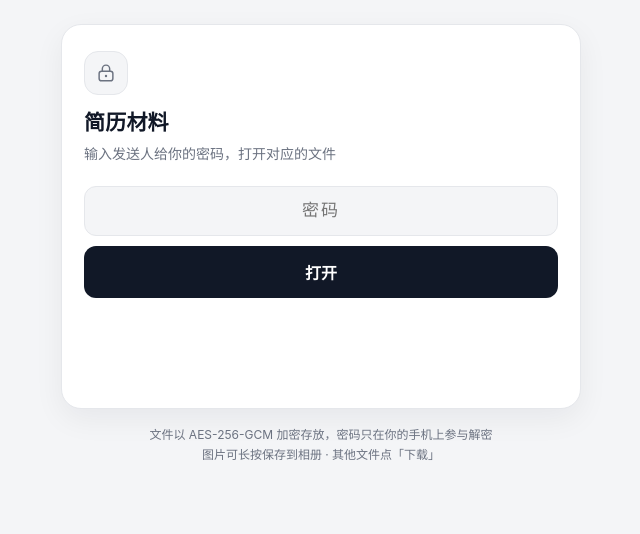
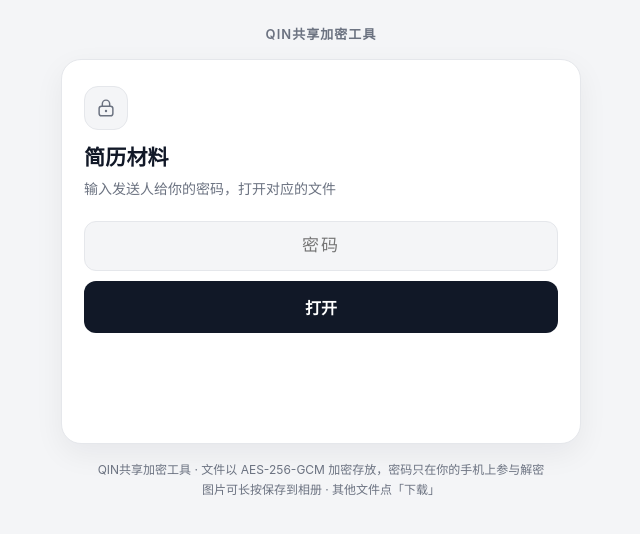
Before and after one commit to ZakChin/qr-share, a plain HTML site: page s/j9g6qb/index.html in a window 1280 px wide. Shown: the whole page, without its empty margins (319-959 px from the left). Drawn offline with Linux system fonts and the light colour scheme.

Commit message:
pages: brand j9g6qb

```diff
--- a/s/j9g6qb/index.html
+++ b/s/j9g6qb/index.html
@@ -7,7 +7,7 @@
 <meta name="referrer" content="no-referrer">
 <meta name="theme-color" content="#f4f5f7" media="(prefers-color-scheme: light)">
 <meta name="theme-color" content="#0b0c0f" media="(prefers-color-scheme: dark)">
-<title>简历材料</title>
+<title>简历材料 · QIN共享加密工具</title>
 <style>
 :root {
   color-scheme: light dark;
@@ -140,11 +140,13 @@ button[disabled] { opacity: 0.55; cursor: default; }
   text-decoration: none;
 }
 .hidden { display: none !important; }
+.brand { margin: 0 0 14px; text-align: center; font-size: 13px; letter-spacing: .08em; color: var(--muted); font-weight: 600; }
 footer { margin-top: 16px; text-align: center; color: var(--muted); font-size: 12px; line-height: 1.7; }
 </style>
 </head>
 <body>
 <main>
+  <div class="brand">QIN共享加密工具</div>
   <section class="card">
     <div class="lock"><svg width="22" height="22" viewBox="0 0 24 24" fill="none" stroke="currentColor" stroke-width="1.6" stroke-linecap="round" stroke-linejoin="round" aria-hidden="true"><rect x="4.5" y="10" width="15" height="10.5" rx="2.6"/><path d="M8 10V7.4a4 4 0 0 1 8 0V10"/><circle cx="12" cy="15.2" r="1.3" fill="currentColor" stroke="none"/></svg></div>
     <h1>简历材料</h1>
@@ -158,13 +160,13 @@ footer { margin-top: 16px; text-align: center; color: var(--muted); font-size: 1
     <div id="out" class="results"></div>
   </section>
   <footer>
-    文件以 AES-256-GCM 加密存放，密码只在你的手机上参与解密<br>
+    QIN共享加密工具 · 文件以 AES-256-GCM 加密存放，密码只在你的手机上参与解密<br>
     图片可长按保存到相册 · 其他文件点「下载」
   </footer>
 </main>
 <script>
 (function () {
-  var ITEMS = [{"i":1,"v":"8b805f4a78"},{"i":2,"v":"0a9034b7dc"}];
+  var ITEMS = [{},{}];
   var ITERATIONS = 310000;
   var SALT_BYTES = 16, IV_BYTES = 12;
   var enc = new TextEncoder();
```
